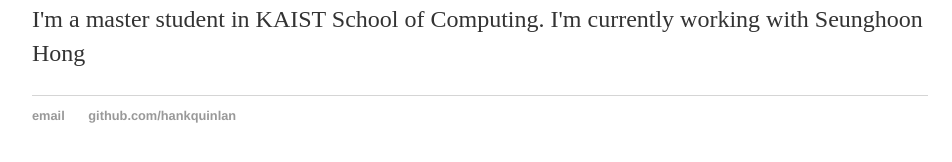
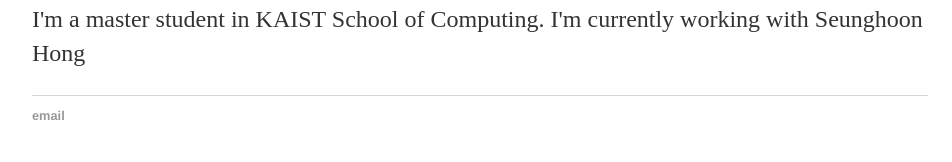
Before and after one commit to GitGyun/GitGyun.github.io, a Jekyll site: the page built from index.html, in a window 1280 px wide. Shown: the part 194-356 px from the top of the page, without its empty margins (160-1112 px from the left). Built offline with Jekyll 4.4.1, drawn with Linux system fonts in a browser that asks for light colours.

Commit message:
Update default.html

```diff
--- a/_layouts/default.html
+++ b/_layouts/default.html
@@ -21,8 +21,7 @@
 			</div><!-- /.container -->
 			<footer>
 	    		<ul>
-	        		<li><a href="mailto:hankquinlanhub@gmail.com">email</a></li>
-	        		<li><a href="https://github.com/hankquinlan">github.com/hankquinlan</a></li>
+	        		<li><a href="mailto:kdgyun425@kaist.ac.kr">email</a></li>
 				</ul>
 			</footer>
 		</body>
```
